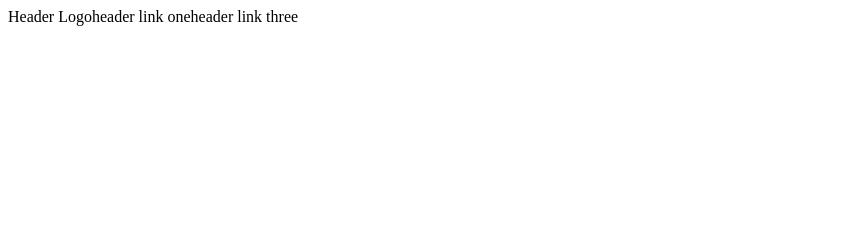
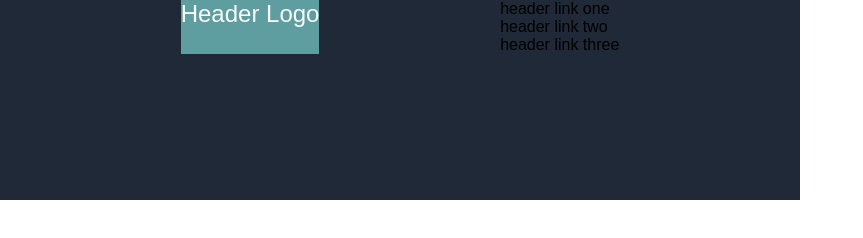
Before and after one commit to mahith-r/The-Odin-Project, a plain HTML site: page project-landing-page/index.html in a window 1280 px wide. Shown: the whole page, without its empty margins (0-863 px from the left). Drawn offline with Linux system fonts and the light colour scheme.

Commit message:
landing-page-stage-0.1

```diff
--- a/project-landing-page/index.css
+++ b/project-landing-page/index.css
@@ -1,3 +1,26 @@
+* {
+    margin: 0;
+    padding: 0;
+    box-sizing: border-box;
+
+    font-family:Arial, Helvetica, sans-serif;
+}
+
+.section-one {
+    background-color: #1F2937;
+    height: 200px;
+    width: 800px;
+}
+
+.top {
+    display: flex;
+    justify-content: space-evenly;
+}
+
 .header-logo {
-    display: flex;
+    color: #F9FAF8;
+    background-color: cadetblue;
+
+    font-size: 24px;
+
 }
--- a/project-landing-page/index.html
+++ b/project-landing-page/index.html
@@ -3,21 +3,20 @@
 <head>
     <meta charset="UTF-8">
     <meta http-equiv="X-UA-Compatible" content="IE=edge">
-    <meta name="viewport" content="width=device-width, initial-scale=1.0">
     <title>Landing Page</title>
     <link rel="stylesheet" href="index.css">
 </head>
 <body>
     <div class="section-one">
-        <div class="header-logo">
-            <div>Header Logo</div>
-            <div>header link one</div>
-            <div>header link three</div>
+        <div class="top">
+            <div class="header-logo">Header Logo</div>
+            <div class="other-links">
+                <div class="link-one">header link one</div>
+                <div class="link-two">header link two</div>
+                <div class="link-three">header link three</div>
+            </div>
         </div>
+    </div>
 
-
-
-
-    </div>
 </body>
 </html>
```
